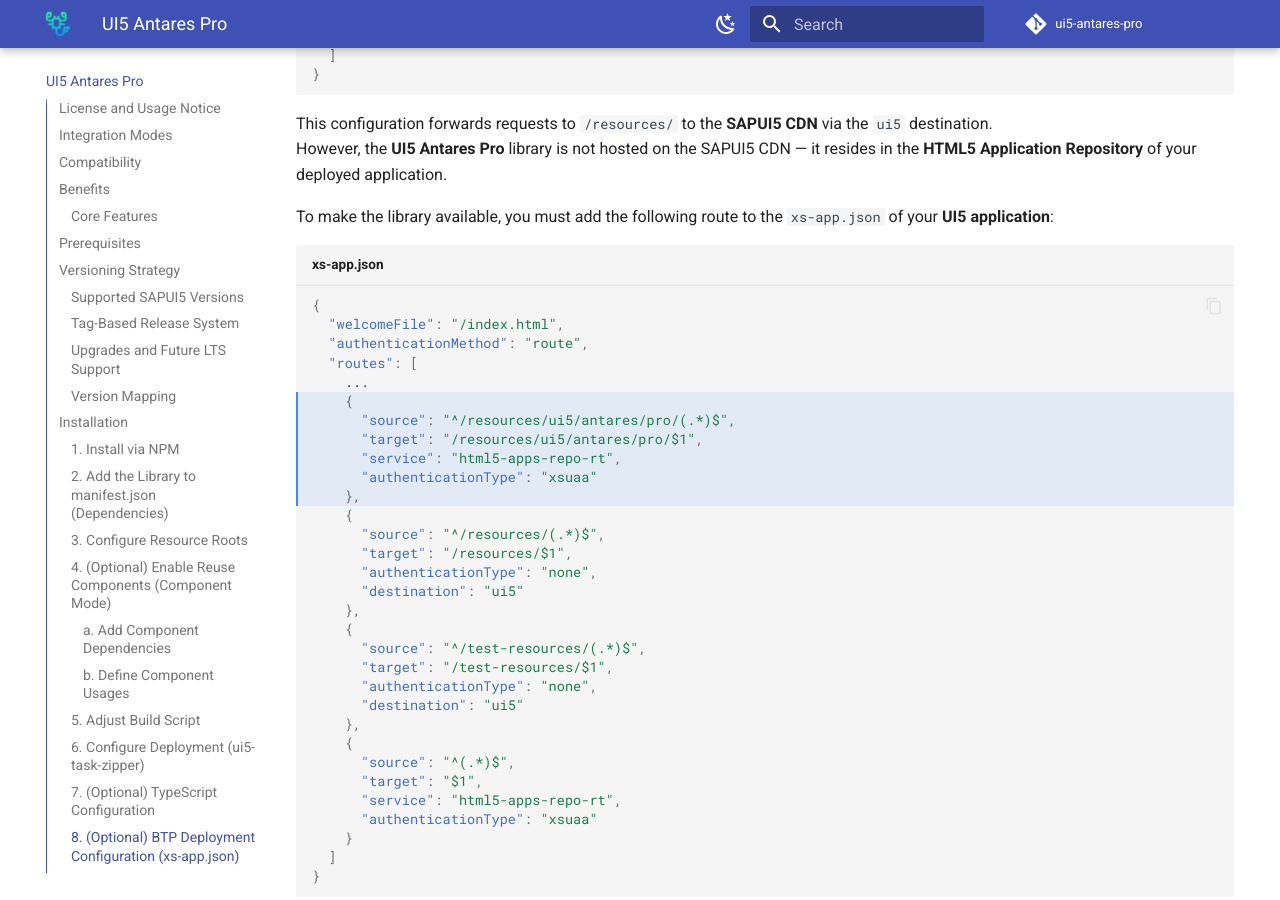
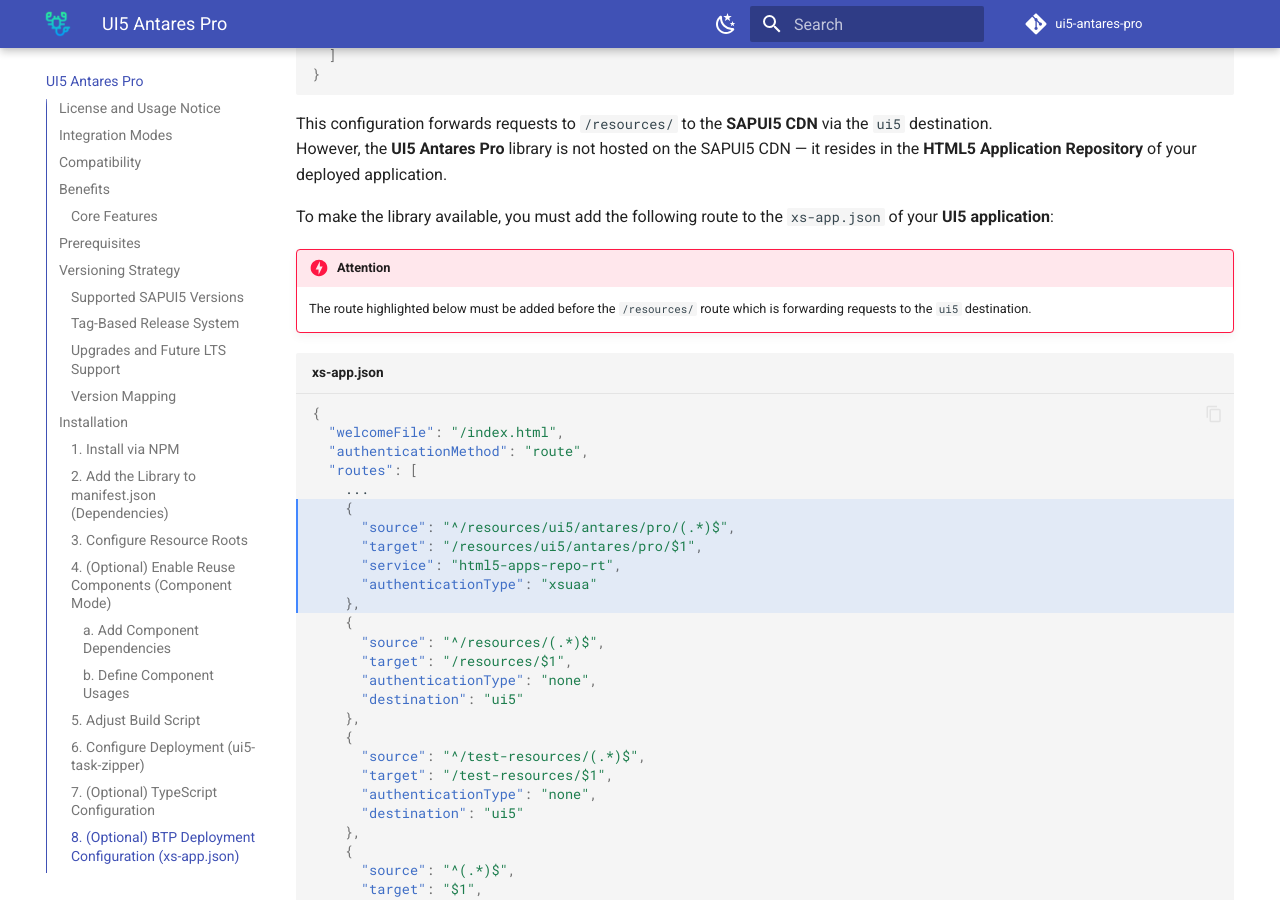
Before and after one commit to ui5-antares-pro/ui5-antares-pro.github.io, an MkDocs documentation site: the page built from docs/index.md, in a window 1280 px wide and 900 px high, scrolled down 8721 px. Built offline with MkDocs 1.6.1 and Material for MkDocs 9.7.7, drawn with Linux system fonts in a browser that asks for light colours; comment, search, counter and statistics services are not loaded.

Commit message:
Documentation part 5

````diff
--- a/docs/index.md
+++ b/docs/index.md
@@ -408,6 +408,10 @@
 
 To make the library available, you must add the following route to the `xs-app.json` of your **UI5 application**:
 
+!!! danger "Attention"
+
+    The route highlighted below must be added before the `/resources/` route which is forwarding requests to the `ui5` destination.
+
 ```json title="xs-app.json" hl_lines="6-11"
 {
   "welcomeFile": "/index.html",
````
